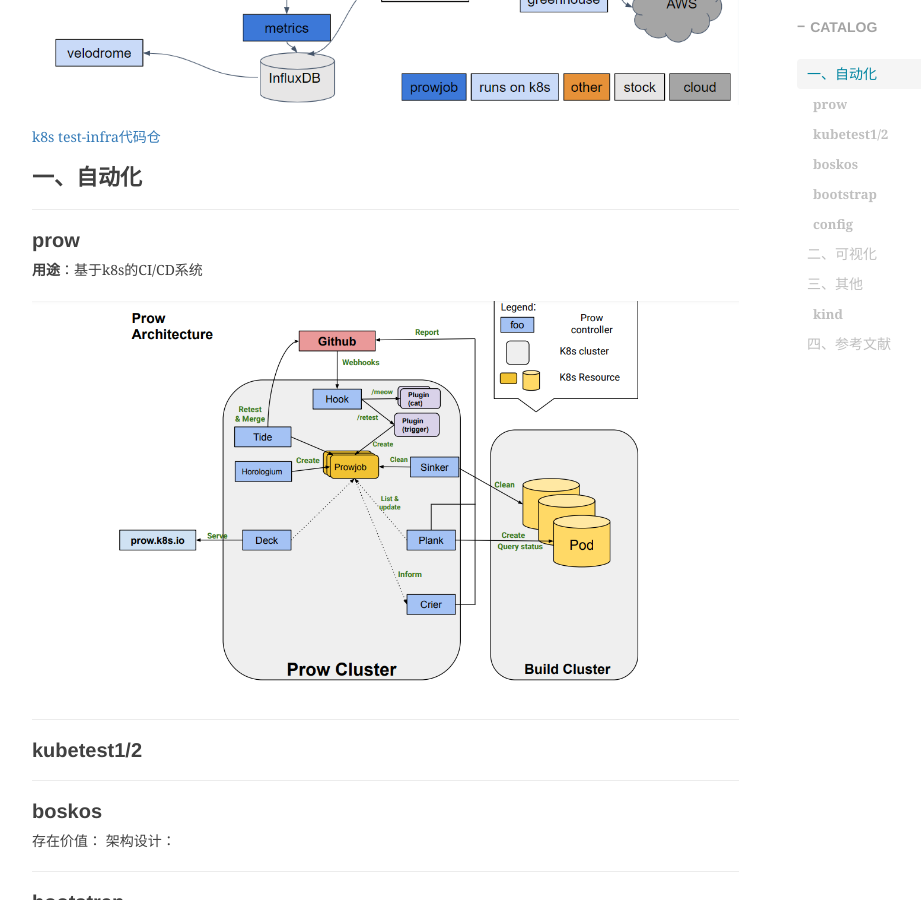
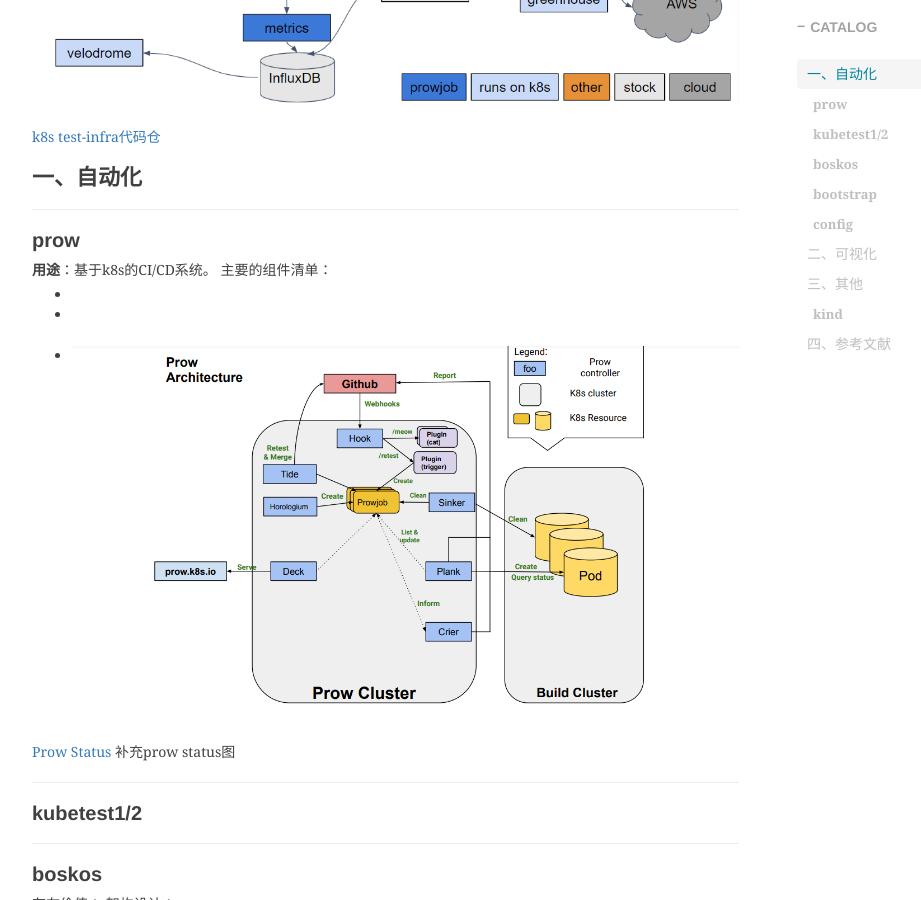
Before and after one commit to shihai1991/shihai1991.github.io, a Jekyll site: the page built from _posts/2023-06-12-kubernetes-test-sig组.md, in a window 1280 px wide and 900 px high, scrolled down 1041 px. Shown: the whole window, without its empty margins (233-1154 px from the left). Built offline with Jekyll 4.4.1, drawn with Linux system fonts in a browser that asks for light colours; nearby versions of some CDN libraries; comment, search, counter and statistics services are not loaded.

Commit message:
Update 2023-06-12-kubernetes-test-sig组.md

```diff
--- a/_posts/2023-06-12-kubernetes-test-sig组.md
+++ b/_posts/2023-06-12-kubernetes-test-sig组.md
@@ -19,8 +19,15 @@
 
 # 一、自动化
 ## prow
-**用途**：基于k8s的CI/CD系统
+**用途**：基于k8s的CI/CD系统。
+主要的组件清单：
+-
+-
+-
 ![]({{site.baseurl}}/img/2023/Q2/20230612-prow-architecture.png)
+
+[Prow Status](https://prow.k8s.io/)
+补充prow status图
 
 ## kubetest1/2
 
```
